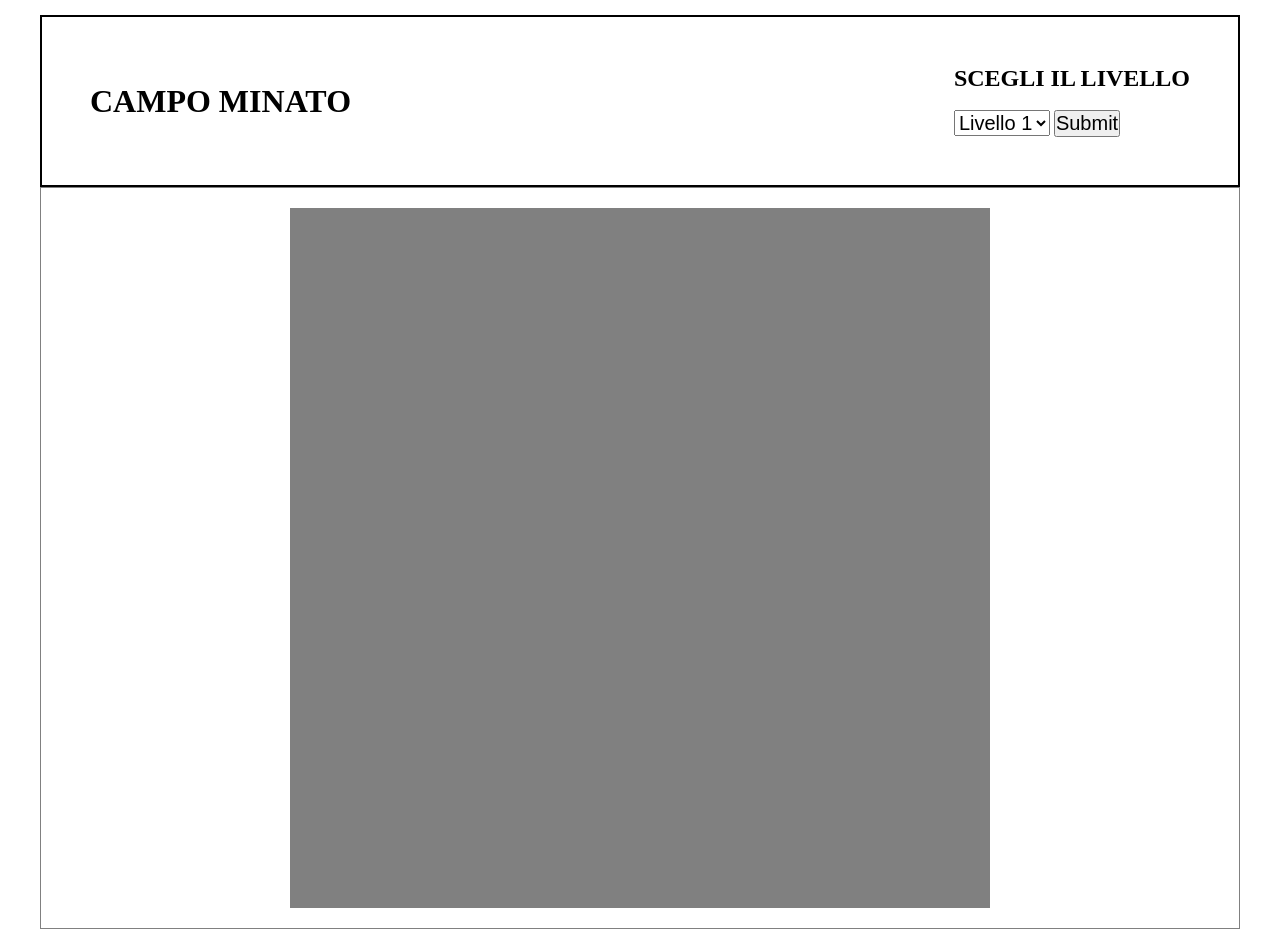
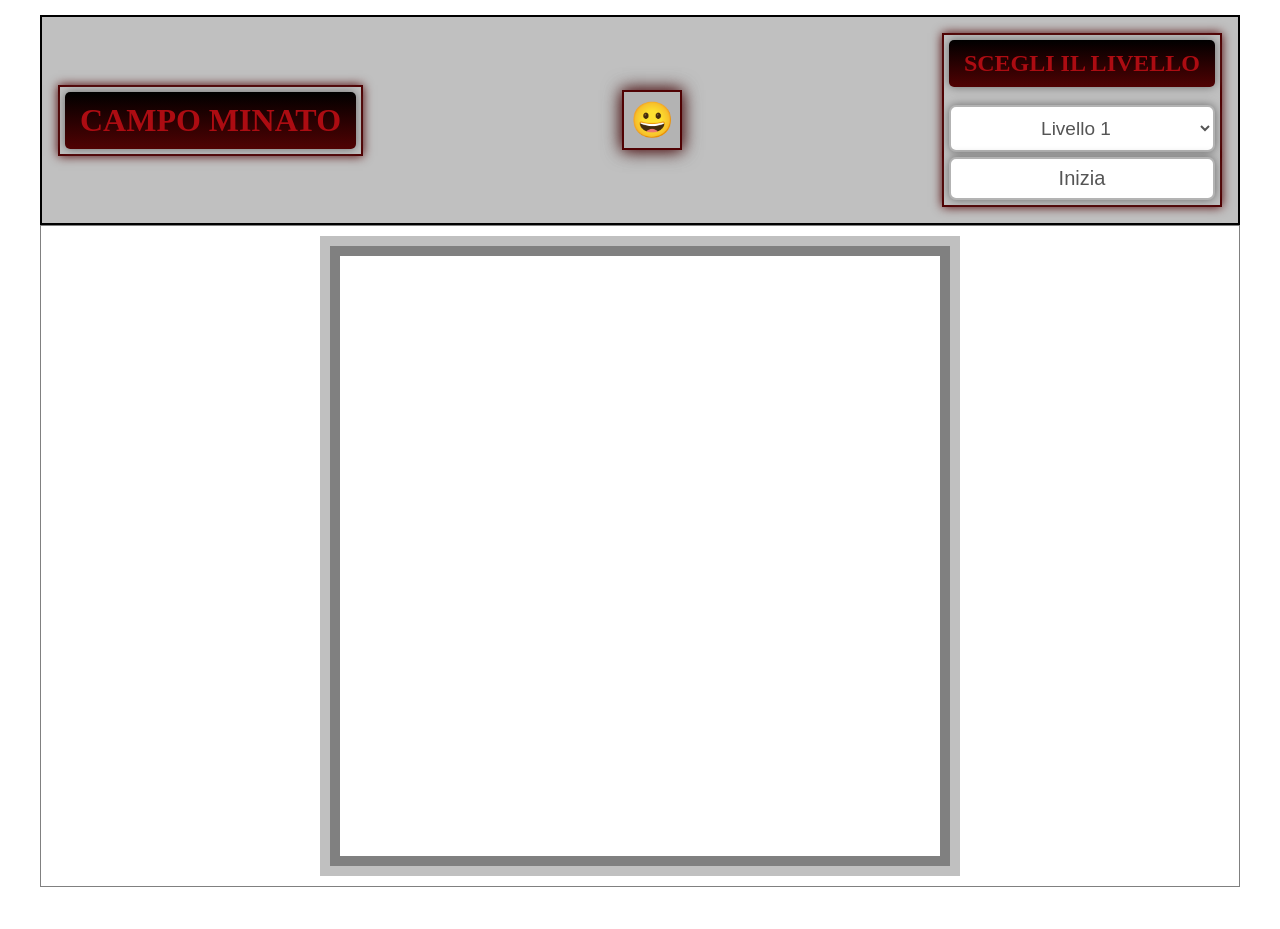
Before and after one commit to marcotrunc/js-campominato-grid, a plain HTML site: page index.html in a window 1280 px wide. After the commit the page ends 887 px from the top, so only its background shows below. Drawn offline with Linux system fonts and the light colour scheme.

Commit message:
added custom style

```diff
--- a/css/style.css
+++ b/css/style.css
@@ -1,6 +1,15 @@
 /*Utilities */
 .f-size-4{
     font-size: 20px;
+}
+.text-red{
+color: #AC0C12;
+}
+h1, h2{
+    background-image: linear-gradient(0deg,#500203,#000);
+    padding: 10px 15px;
+    border-radius: 5px;
+    box-shadow: 0 0 10px 0 #6D6D6D;
 }
 *{
     margin: 0;
@@ -11,18 +20,62 @@
 .container{
     max-width: 1200px;
     height: 100vh;
-    background-image: lightgrey;
+    background-image: #C0C0C0;
     margin: 15px auto;
 }
 /** Header **/
 #grid-header{
-    background-color: white;
-    padding: 3rem;
+    background-color: #C0C0C0;
+    padding: 1rem;
     border: 2px solid #000;
     display: flex;
     justify-content: space-between;
     text-transform: uppercase;
     align-items: center;
+}
+select#level-select, button{
+    border: 2px solid #B3B3B3;
+    border-radius: 7px;
+    font-size: 19px;
+    padding: 10px 15px;
+    line-height: 19px;
+    color: #555;
+    background-color: white;
+    box-shadow: 0 0 10px 0 #6D6D6D;
+    text-align: center;
+}
+button{
+    margin-top: 5px;
+}
+#square{
+    border: 2px solid #500203;
+    box-shadow:0 0 15px 0 #500203, 0 0 20px 0 #6D6D6D;
+    padding: 5px;
+    height: 60px;
+    width: 60px;
+    background-color: #B3B3B3;
+    color: yellow;
+    display: flex;
+    justify-content: center;
+    align-items: center;
+}
+
+#square #smile{
+    display: inline-block;
+    font-size: 35px;
+    cursor: pointer;
+}
+#square:hover{
+    transform: scale(1.2);
+}
+
+#level,
+#title{
+   border: 2px solid #500203;
+    padding: 5px;
+    display: flex;
+    flex-direction: column;
+    box-shadow: 0 0 10px 0 #500203;
 }
 /** Main **/
 #grid-main{
@@ -30,13 +83,13 @@
     width: 100%;
 }
 #grid{
-    width: 700px;
-    height: 700px;
-    background-color: grey;
-    margin: 20px auto;
+    width: 600px;
+    height: 600px;
+    /* background-color: grey; */
+    margin: 30px auto;
     display: flex;
     flex-wrap: wrap;
-
+    box-shadow: 0px 0px 0px 10px #808080, 0px 0px 0px 20px #C0C0C0 ;
 }
 .cell{
     border: 1px solid white;
--- a/index.html
+++ b/index.html
@@ -13,11 +13,14 @@
     <div class="container">
         <header id="grid-header">
             <div id="title">
-                <h1>Campo minato</h1>
+                <h1 class="text-red">Campo minato</h1>
+            </div>
+            <div id="square">
+                <span id="smile">&#128512;</span>
             </div>
             <div id="level">
                 <label for="level-select">
-                    <h2>Scegli il livello</h2>
+                    <h2 class="text-red">Scegli il livello</h2>
                 </label>
                 <br>
                 <select name="level-select" id="level-select" class="f-size-4">
@@ -25,7 +28,7 @@
                     <option value="second-level">Livello 2</option>
                     <option value="third-level">Livello 3</option>
                 </select>
-                <button id="button" class="f-size-4">Submit</button>
+                <button id="button" class="f-size-4">Inizia</button>
             </div>
         </header>
         <main id="grid-main">
--- a/js/script.js
+++ b/js/script.js
@@ -10,16 +10,16 @@ con difficoltà 3 => tra 1 e 49
 Quando l'utente clicca su ogni cella,
 la cella cliccata si colora di azzurro. */
 
-// ! Funzioni he mi aspetto, generare griglia
+// ! Funzioni
 // ** Funzione che genera la cella
 function generateCell(cellInRow, i) {
     const newElement = document.createElement('div');
     newElement.classList.add('cell');
     newElement.innerText = i + 1;
     // Style
-    newElement.style.width = `calc(700px / ${cellInRow} )`;
-    newElement.style.height = `calc(700px / ${cellInRow})`;
-    newElement.style.lineHeight = `calc(700px / ${cellInRow})`;
+    newElement.style.width = `calc(600px / ${cellInRow} )`;
+    newElement.style.height = `calc(600px / ${cellInRow})`;
+    newElement.style.lineHeight = `calc(600px / ${cellInRow})`;
     return newElement;
 }
 
@@ -35,27 +35,28 @@ function getLevel(levelValue) {
 }
 // !------------------------------------------------------
 
-//** 1 Prendo elementi dal Dom
+// ? Prendo elementi dal Dom
 const grid = document.getElementById('grid');
 const levelField = document.getElementById('level-select');
 const button = document.getElementById('button');
+
 // !----------------------------------------
 // ! PROGRAMMA PRINCIPALE
 // !----------------------------------------
 
 button.addEventListener('click', function () {
-    // 2Acquisisco dati
+    // 1 Acquisisco dati
     const level = levelField.value;
     console.log(level);
-    // 3 Associo al livello un numero di celle per riga
+    // 2 Associo al livello un numero di celle per riga
     const elementForRow = getLevel(level);
     console.log(getLevel(level));
-    // 4 Numero di celle
+    // 3 Numero di celle
     const numberOfElement = elementForRow * elementForRow;
     console.log(numberOfElement);
-    // 5 Reset griglia
+    // 4 Reset griglia
     grid.innerHTML = '';
-
+    // 5 Costruzione griglia
     for (let i = 0; i < numberOfElement; i++) {
         const newElement = generateCell(elementForRow, i);
 
@@ -66,5 +67,6 @@ button.addEventListener('click', function () {
 
         grid.appendChild(newElement);
     }
+    // 6 Aggunto background di sfondo
     grid.classList.add('background-img');
 });
```
